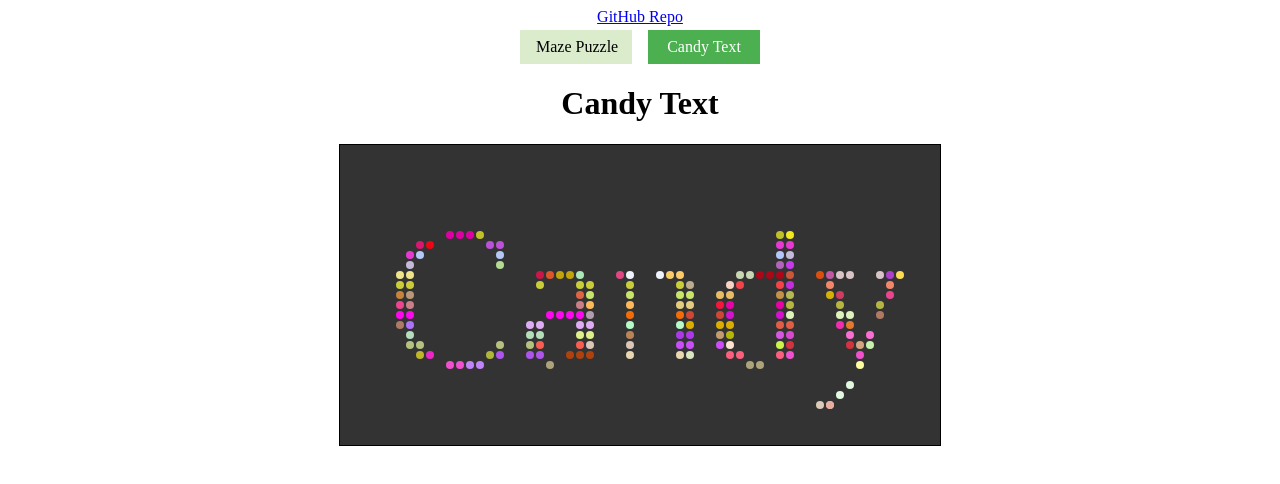
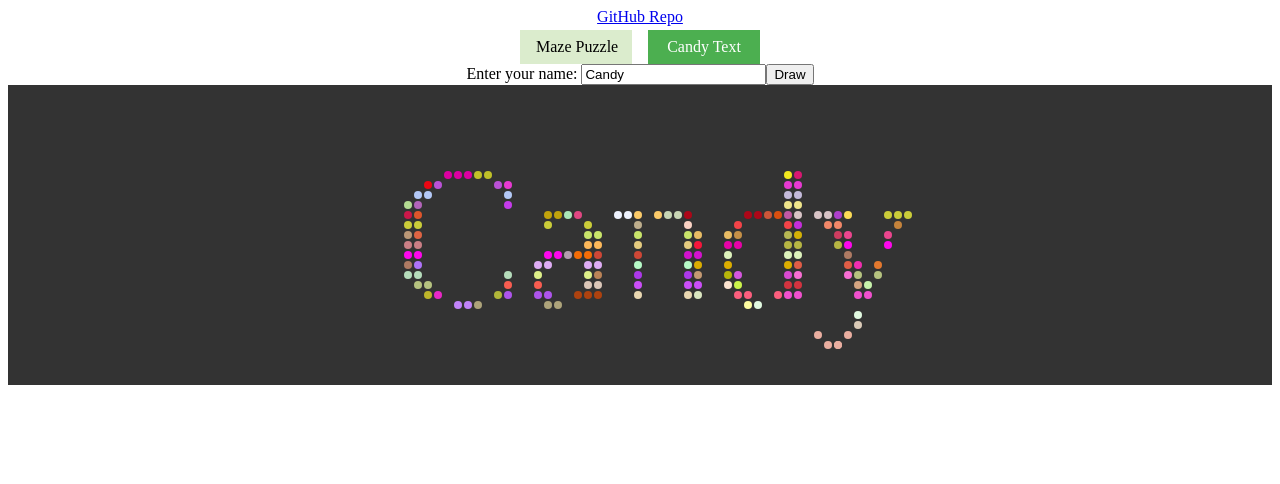
Before and after one commit to changhuixu/angular-maze, an Angular app: page /candy in a window 1280 px wide. Shown: the top 484 px of the page. Built offline with nearby package versions, Linux system fonts and the light colour scheme.

Commit message:
update candy text demo

```diff
--- a/src/app/candy/candy.component.html
+++ b/src/app/candy/candy.component.html
@@ -1,9 +1,10 @@
-<div style="text-align:center">
-  <h1>Candy Text</h1>
-  <canvas
-    id="candy-text"
-    style="border: 1px solid; margin: 0 10px;"
-    width="600"
-    height="300"
-  ></canvas>
+<div style="text-align: center;">
+  <div>
+    <label for="name">Enter your name: </label>
+    <input type="text" [(ngModel)]="name" />
+    <button type="button" (click)="draw()">Draw</button>
+  </div>
+  <section style="height: 300px;">
+    <canvas id="candy-text"></canvas>
+  </section>
 </div>
--- a/src/app/candy/candy.component.ts
+++ b/src/app/candy/candy.component.ts
@@ -1,17 +1,29 @@
-import { Component, OnInit } from '@angular/core';
+import { Component, OnInit, AfterViewInit } from '@angular/core';
 import { CandyText } from './models/candy-text';
 
 @Component({
   selector: 'app-candy',
   templateUrl: './candy.component.html',
-  styleUrls: ['./candy.component.css']
+  styleUrls: ['./candy.component.css'],
 })
-export class CandyComponent implements OnInit {
+export class CandyComponent implements OnInit, AfterViewInit {
+  private canvas: HTMLCanvasElement;
+  name = 'Candy';
   constructor() {}
 
-  ngOnInit(): void {
-    const canvas5 = <HTMLCanvasElement>document.getElementById('candy-text');
-    const candy = new CandyText(canvas5);
-    candy.draw();
+  ngOnInit(): void {}
+
+  ngAfterViewInit(): void {
+    this.canvas = <HTMLCanvasElement>document.getElementById('candy-text');
+    this.canvas.style.width = '100%';
+    this.canvas.style.height = '100%';
+    this.canvas.width = this.canvas.offsetWidth;
+    this.canvas.height = this.canvas.offsetHeight;
+    this.draw();
+  }
+
+  draw() {
+    const candy = new CandyText(this.canvas);
+    candy.draw(this.name);
   }
 }
--- a/src/app/candy/models/candy-text.ts
+++ b/src/app/candy/models/candy-text.ts
@@ -10,11 +10,14 @@ export class CandyText {
   private readonly denseness = 10;
   private readonly textFont = '200px impact';
   private readonly textBackgroundColor = '#333';
+  private readonly canvasWidth: number;
+  private readonly canvasHeight: number;
 
   constructor(private readonly canvas: HTMLCanvasElement) {
     this.ctx = this.canvas.getContext('2d');
-
-    this.canvas.addEventListener('mousemove', e => {
+    this.canvasWidth = this.canvas.width;
+    this.canvasHeight = this.canvas.height;
+    this.canvas.addEventListener('mousemove', (e) => {
       this.calculateMouseRelativePositionInCanvas(e);
     });
     this.canvas.addEventListener('mouseenter', () => {
@@ -30,7 +33,8 @@ export class CandyText {
   draw(word: string = 'Candy') {
     this.ctx.font = this.textFont;
     this.ctx.fillStyle = '#000000';
-    this.ctx.fillText(word, 45, 220);
+    const starting = this.canvasWidth / 2 - 50 * word.length;
+    this.ctx.fillText(word, starting, 220);
     const imageData = this.ctx.getImageData(
       0,
       0,
@@ -66,10 +70,10 @@ export class CandyText {
 
     this.drawBackground();
     // clean particles are not in canvas to reduce computation
-    this.particles = this.particles.filter(p =>
+    this.particles = this.particles.filter((p) =>
       p.isInCanvas(this.canvas.width, this.canvas.height)
     );
-    this.particles.forEach(p => {
+    this.particles.forEach((p) => {
       p.flyAwayWhenMouseOver(this.mousePosition);
       p.draw(this.ctx);
     });
```
Also changed, not shown: 6 other files (tests, documents, lock files or other folders).
